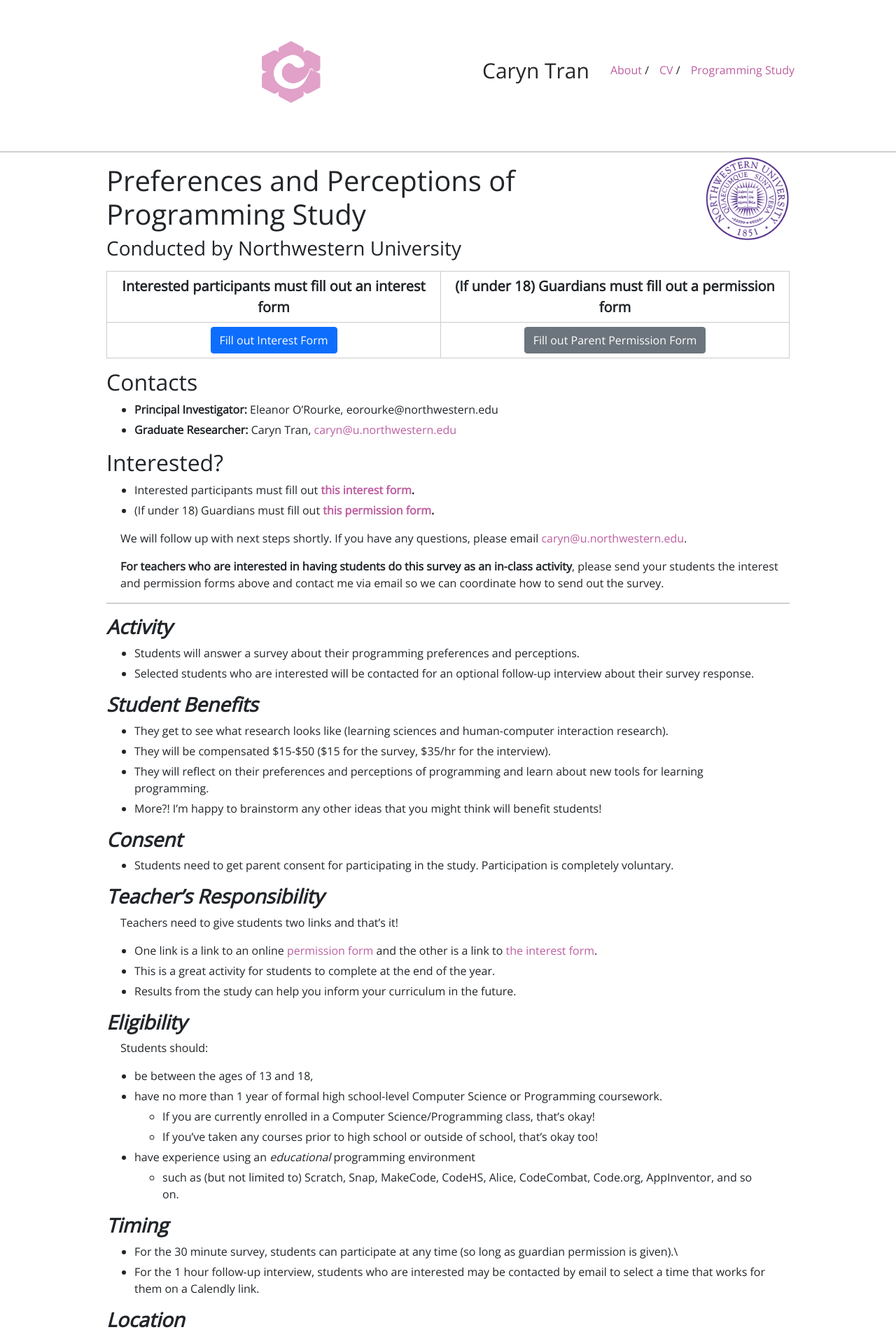
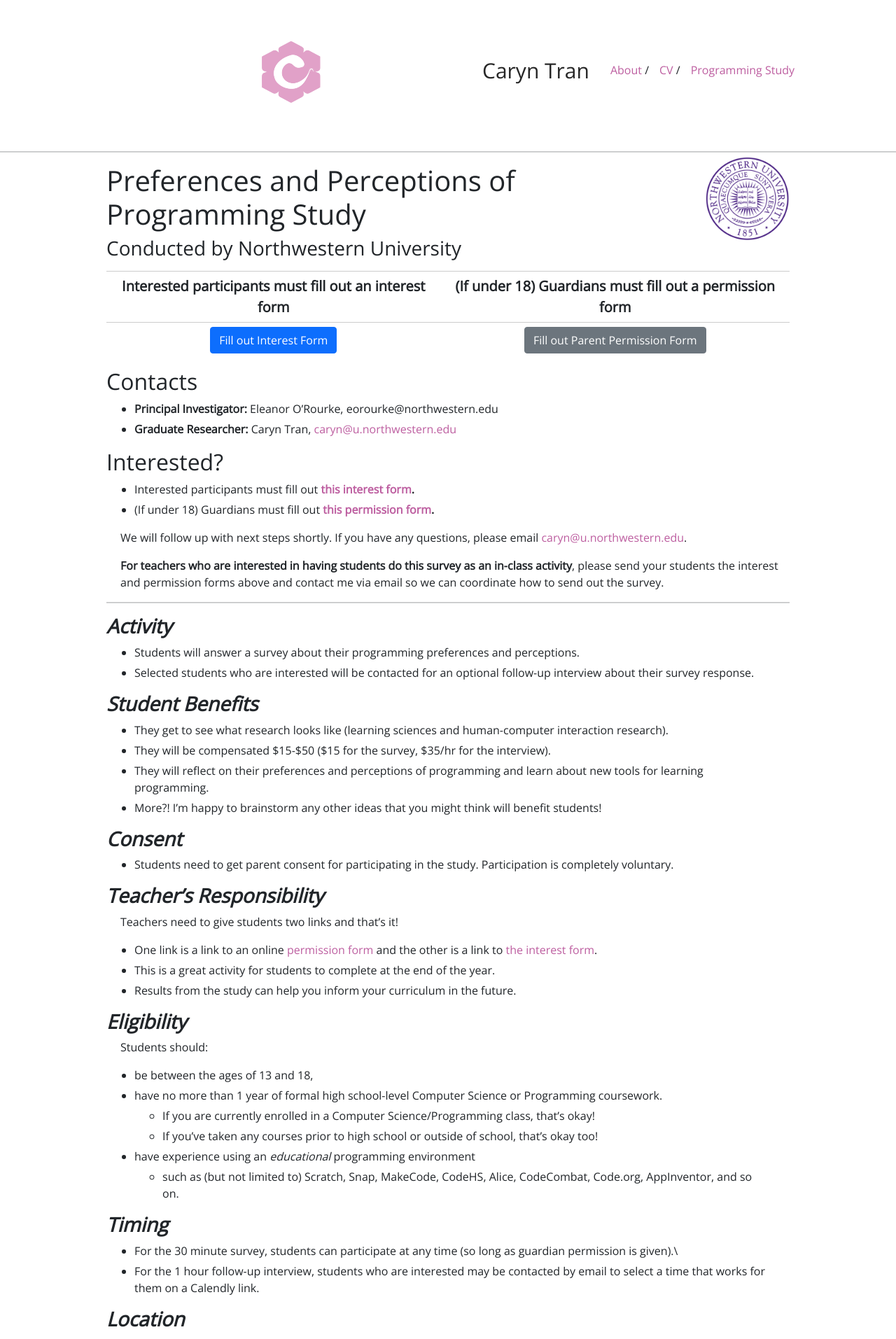
Before and after one commit to carynbear/carynbear.github.io, a Jekyll site: the page built from programmingstudy.md, in a window 1280 px wide. Shown: the top 1913 px of the page at 70% size. Built offline with Jekyll 4.4.1, drawn with Linux system fonts in a browser that asks for light colours.

Commit message:
Update tables.scss

```diff
--- a/_sass/tables.scss
+++ b/_sass/tables.scss
@@ -16,13 +16,13 @@
 table tr th {
     font-weight: bold;
     font-size: 20px;
-    border: 1px solid #cccccc;
+    border: 0px solid #cccccc;
     text-align: left;
     margin: 0;
     padding: 6px 13px;
 }
 table tr td {
-    border: 1px solid #cccccc;
+    border: 0px solid #cccccc;
     text-align: left;
     margin: 0;
     padding: 6px 13px;
```
